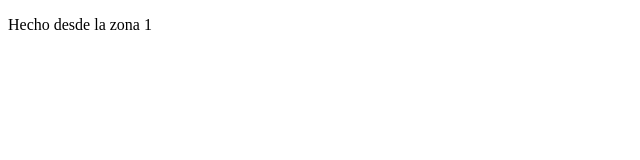
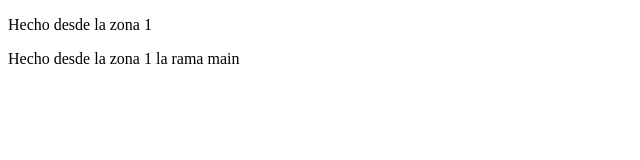
Before and after one commit to Pportilla7/Repositorio_prueba, a plain HTML site: page index.html in a window 1280 px wide. Shown: the whole page, without its empty margins (0-640 px from the left). Drawn offline with Linux system fonts and the light colour scheme.

Commit message:
He añadido una linea en el index

```diff
--- a/index.html
+++ b/index.html
@@ -7,5 +7,6 @@
 </head>
 <body>
     <p>Hecho desde la zona 1</p>
+    <p>Hecho desde la zona 1 la rama main</p>
 </body>
 </html>
```
